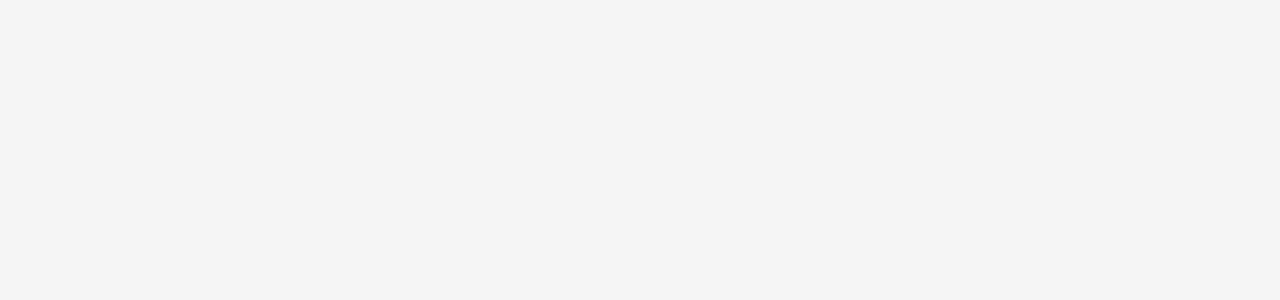
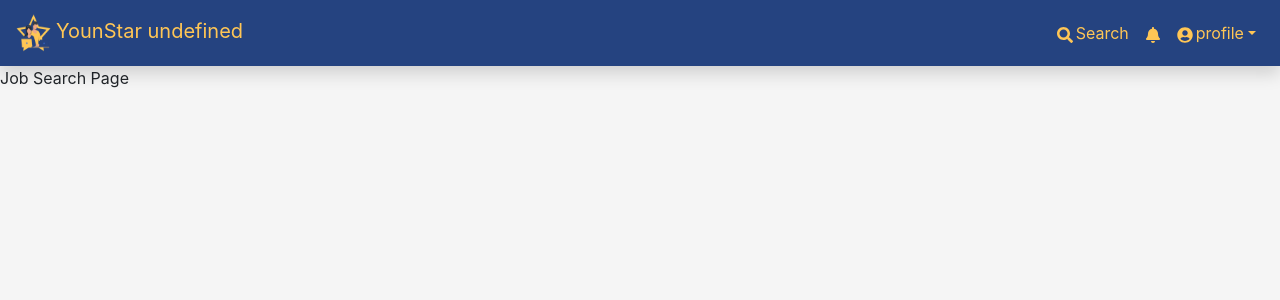
Before and after one commit to 2110423-2019-2/sec2_ShibaInu_front_end, a React (Create React App) app: page /jobsearch in a window 1280 px wide. Shown: the top 300 px of the page. Built offline with nearby package versions, Linux system fonts and the light colour scheme.

Commit message:
Add more page and Add path to index.js

```diff
--- /dev/null
+++ b/src/JobCreatePage.js
@@ -0,0 +1,21 @@
+import React from "react";
+// import "./JobCreate.css";
+import NavBar from "./NavBar";
+
+class JobCreatePage extends React.Component {
+  constructor(props) {
+    super(props);
+    this.state = {};
+  }
+
+  render() {
+    return (
+      <div class="job-create-page">
+        <NavBar />
+        <div>Job Create Page</div>
+      </div>
+    );
+  }
+}
+
+export default JobCreatePage;
--- /dev/null
+++ b/src/JobSearchPage.js
@@ -0,0 +1,21 @@
+import React from "react";
+// import "./JobSearchPage.css";
+import NavBar from "./NavBar";
+
+class JobSearchPage extends React.Component {
+  constructor(props) {
+    super(props);
+    this.state = {};
+  }
+
+  render() {
+    return (
+      <div class="job-search-page">
+        <NavBar />
+        <div>Job Search Page</div>
+      </div>
+    );
+  }
+}
+
+export default JobSearchPage;
--- a/src/index.js
+++ b/src/index.js
@@ -1,14 +1,17 @@
-import React from 'react';
-import ReactDOM from 'react-dom';
-import './index.css';
-import * as serviceWorker from './serviceWorker';
-import HomeClient from './HomeClient';
-import JobOfferClient from './JobOfferClient';
-import 'bootstrap/dist/css/bootstrap.css';
-import Profile from './Profile'
-import HomeFreelancer from './HomeFreelancer'
-import JobOfferFreelancer from './JobOfferFreelancer';
-import { Route, Link,Switch, BrowserRouter as Router} from 'react-router-dom'
+import React from "react";
+import ReactDOM from "react-dom";
+import "./index.css";
+import * as serviceWorker from "./serviceWorker";
+import HomeClient from "./HomeClient";
+import JobOfferClient from "./JobOfferClient";
+import "bootstrap/dist/css/bootstrap.css";
+import Profile from "./Profile";
+import HomeFreelancer from "./HomeFreelancer";
+import JobOfferFreelancer from "./JobOfferFreelancer";
+import JobPage from "./JobPage";
+import JobCreatePage from "./JobCreatePage";
+import JobSearchPage from "./JobSearchPage";
+import { Route, Link, Switch, BrowserRouter as Router } from "react-router-dom";
 const routing = (
   <Router>
     <Switch>
@@ -18,11 +21,14 @@ const routing = (
         <Route path="/client/job" component={JobOfferClient} />
         <Route path="/freelancer/home" component={HomeFreelancer} />
         <Route path="/freelancer/job" component={JobOfferFreelancer} />
+        <Route path="/job" component={JobPage} />
+        <Route path="/jobcreate" component={JobCreatePage} />
+        <Route path="/jobsearch" component={JobSearchPage} />
       </div>
     </Switch>
   </Router>
-  )
-ReactDOM.render(routing, document.getElementById('root'));
+);
+ReactDOM.render(routing, document.getElementById("root"));
 
 // If you want your app to work offline and load faster, you can change
 // unregister() to register() below. Note this comes with some pitfalls.
```
